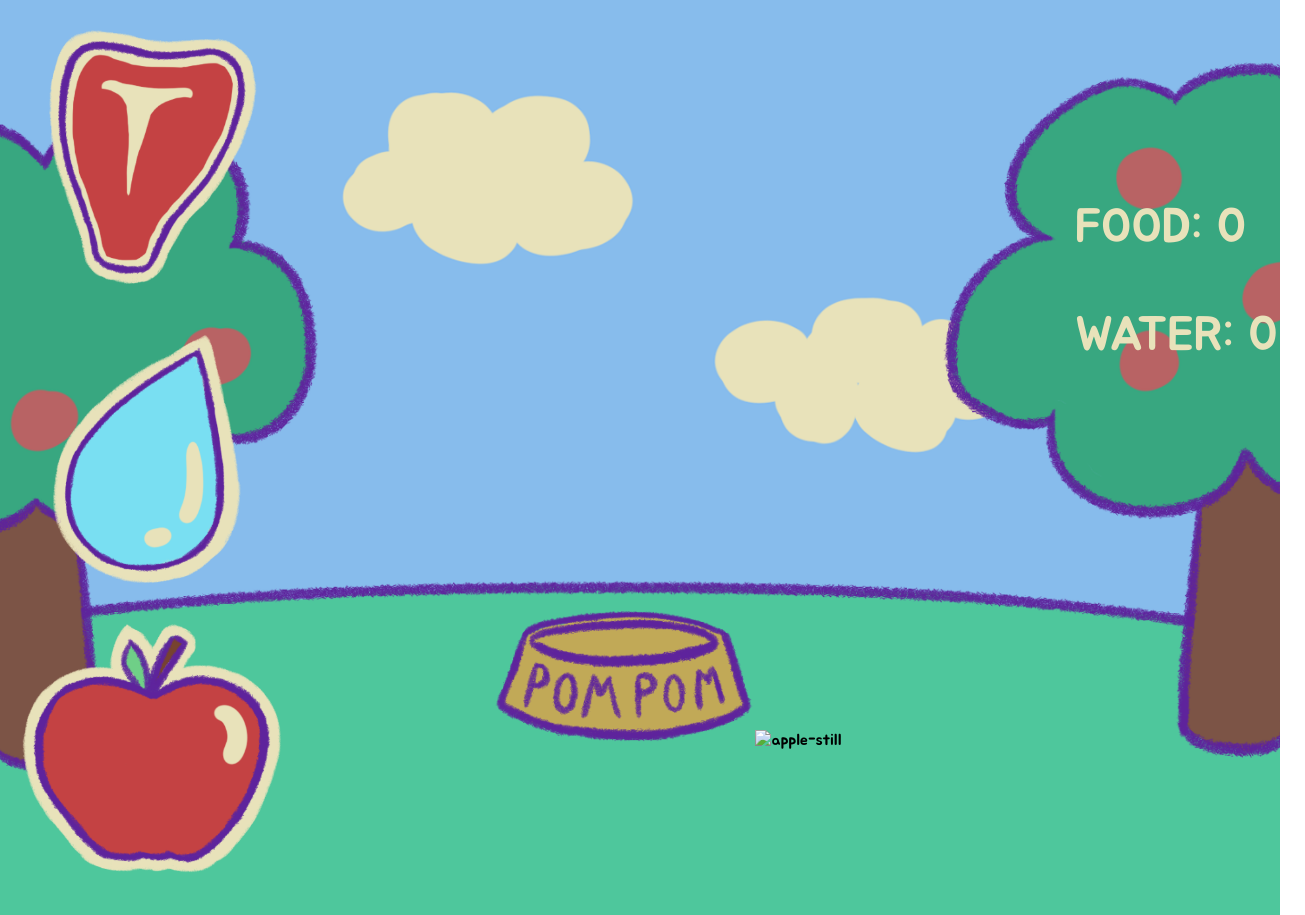
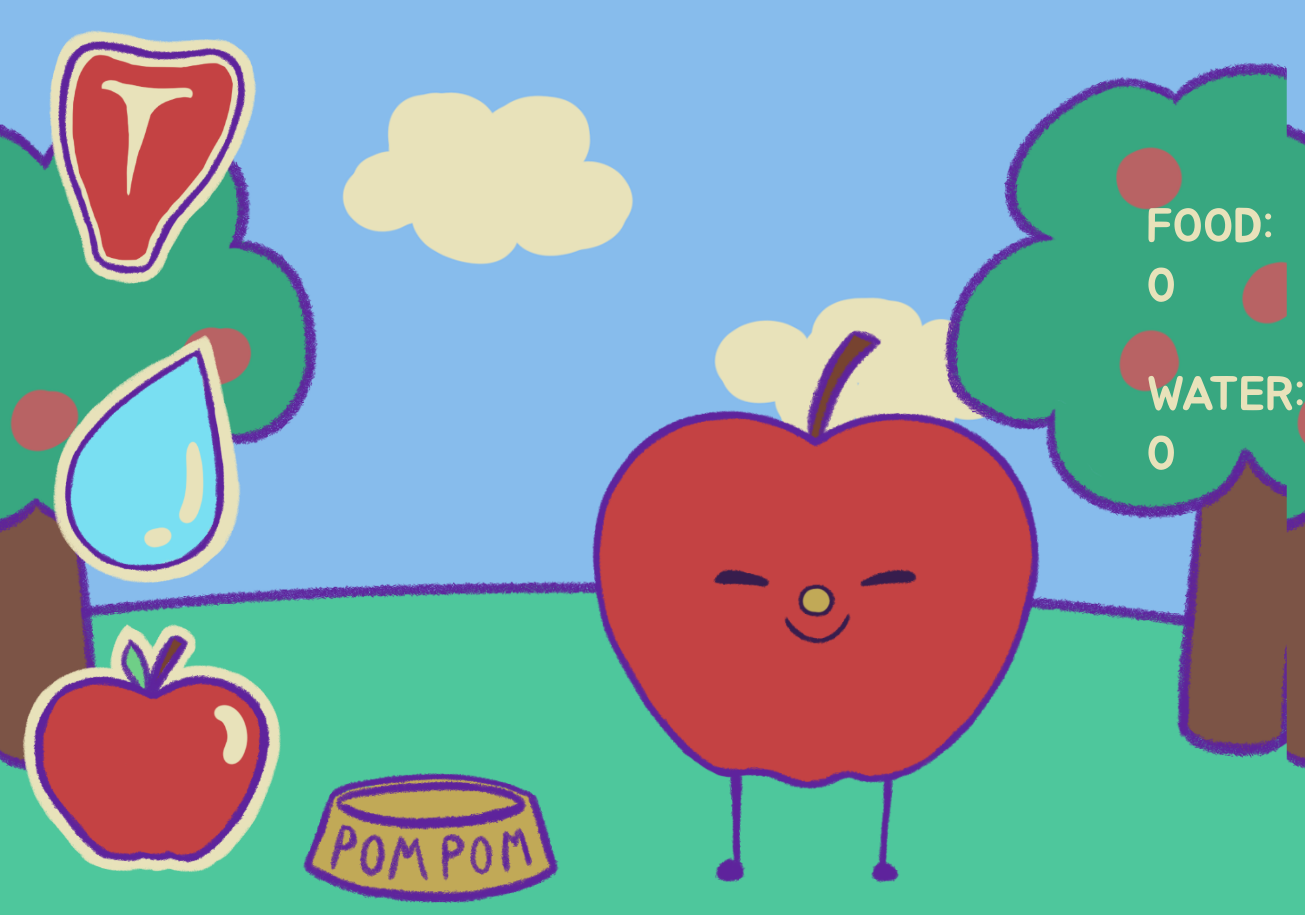
Before and after one commit to ash-phongsa/Assign_03_Ashley-Phongsa, a plain HTML site: page index.html in a window 1280 px wide. Shown: the whole page, 1305 px wide, since content can reach past the window. Drawn offline with nearby package versions, Linux system fonts and the light colour scheme; the site is published under a folder, as on GitHub Pages, so addresses that start at the root find nothing; a web font is replaced by a local one.

Commit message:
Update index.html

```diff
--- a/index.html
+++ b/index.html
@@ -33,7 +33,7 @@ https://stackoverflow.com/questions/22402777/html-javascript-button-click-counte
             <div></div>
             <div class="grid-dish">
                 <div><img id="dish" src="imgs/empty_dish.png" alt="bowl"></div>
-                <img id="pompom" src="/imgs/apple.png" alt="apple-still">
+                <img id="pompom" src="imgs/apple.png" alt="apple-still">
             </div>
         </div>
         <div class="myCounters">
```
